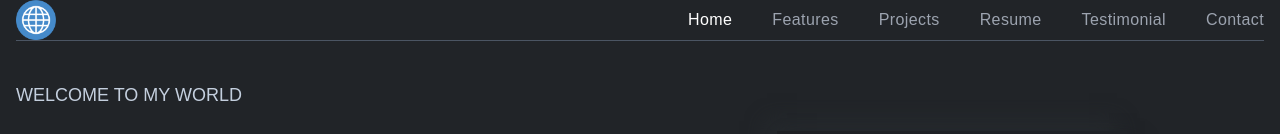
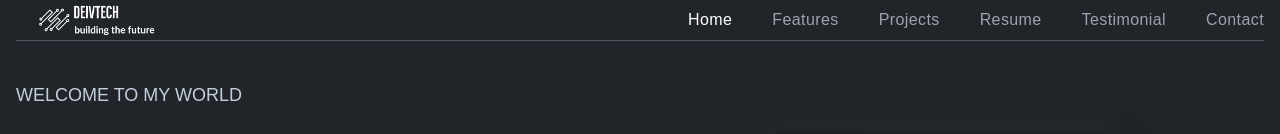
Before and after one commit to Lawal-Ayodele-David/davidportfolio, a React (Create React App) app: page / in a window 1280 px wide. Shown: the top 134 px of the page. Built offline with nearby package versions, Linux system fonts and the light colour scheme.

Commit message:
i just updated the logo

```diff
--- a/src/assets/index.js
+++ b/src/assets/index.js
@@ -1,4 +1,4 @@
-import logo from "./images/logo.png";
+import Dlogo from "./images/Dlogo.png";
 import bannerImg from "./images/bannerImg.jpeg";
 import projectOne from "./images/projects/projectOne.jpg";
 import projectTwo from "./images/projects/projectTwo.jpg";
@@ -12,7 +12,7 @@ import thegrid from "./images/thegrid.gif";
 import davidlawal from "./images/davidlawal.png";
 
 export {
-    logo,
+    Dlogo,
     bannerImg,
     projectOne,
     projectTwo,
--- a/src/components/footer/footer.js
+++ b/src/components/footer/footer.js
@@ -1,12 +1,12 @@
 import React from "react";
 import { FaFacebookF, FaTwitter, FaLinkedinIn } from "react-icons/fa";
-import {logo} from "../../assets/index";
+import {Dlogo} from "../../assets/index";
 
 const Footer = () => {
     return (
         <div className="w-full py-20 h-auto border-b-[1px] border-b-black grid grid-cols-1 md:grid-cols-2 lgl:grid-cols-4 gap-8 flex">
             <div className="w-full h-full">
-                <img className="w-20 pb-10 px-2" src={logo} alt="logo" />
+                <img className="w-20 pb-10 px-2" src={Dlogo} alt="logo" />
                 <div className="flex gap-4">
                     <span className="bannerIcon">
                         <FaFacebookF />
--- a/src/components/navbar/navbar.js
+++ b/src/components/navbar/navbar.js
@@ -3,7 +3,7 @@ import { Link } from "react-scroll";
 import { FiMenu } from "react-icons/fi";
 import { MdClose } from "react-icons/md";
 import { FaFacebookF, FaTwitter, FaLinkedinIn } from "react-icons/fa";
-import {logo} from "../../assets/index";
+import {Dlogo} from "../../assets/index";
 import { navLinksdata } from '../../constants';
 
 const Navbar = () => {
@@ -15,7 +15,7 @@ const Navbar = () => {
     return (
         <div className="w-full md:h-full h-24 sticky top-0 z-50 bg-bodyColor mx-auto flex justify-between items-center font-titleFont border-b-[1px] border-b-gray-600">
         <div>
-            <img src={logo} alt="logo" className="object-contain h-10 w-47 ..."/>
+            <img src={Dlogo} alt="logo" className="object-contain h-10 w-40 ..."/>
         </div>
         <div>
             <ul className="hidden mdl:inline-flex items-center gap:6 lg:gap-10">
@@ -57,9 +57,9 @@ const Navbar = () => {
                 <div className='w-[80%] h-screen overflow-scroll absolute top-0 left-0 bg-gray-900 p-4 scrollbar-hide'>
                    <div className='flex flex-col gap-8 py-2 relative'>
                     <div>
-                        <img className='w-32' src={logo} alt="logo" />
+                    <img src={Dlogo} alt="logo" className="object-contain h-10 w-40 ..."/>
                         <p className='text-sm text-gray-400 mt-2'>
-                            Lorem ipsum dolor sit, amet consectetur adipiscing.
+                        my aim is to contribute positively to the attainment of the best results in an innovative and technology-driven organization
                         </p>
                     </div>
                     <ul className='flex flex-col gap-4'>
```
Also changed, not shown: src/assets/images/Dlogo.png (added).
